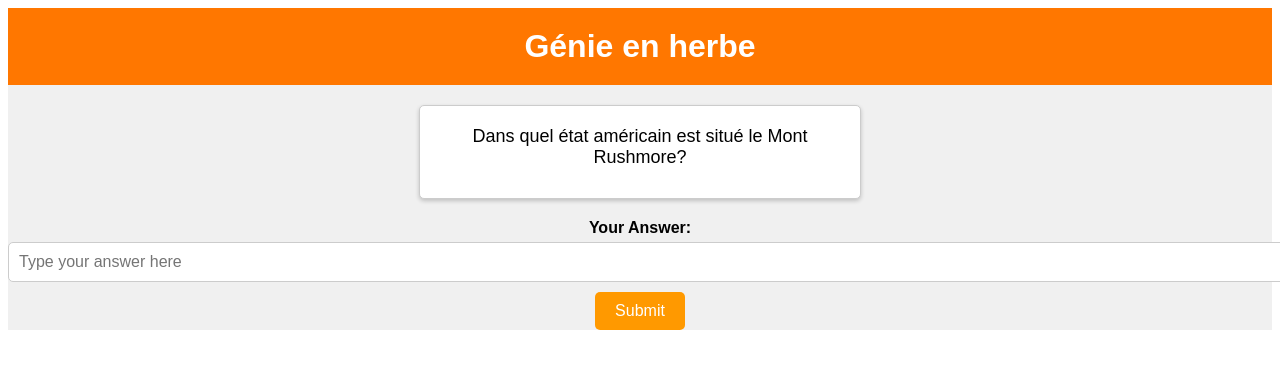
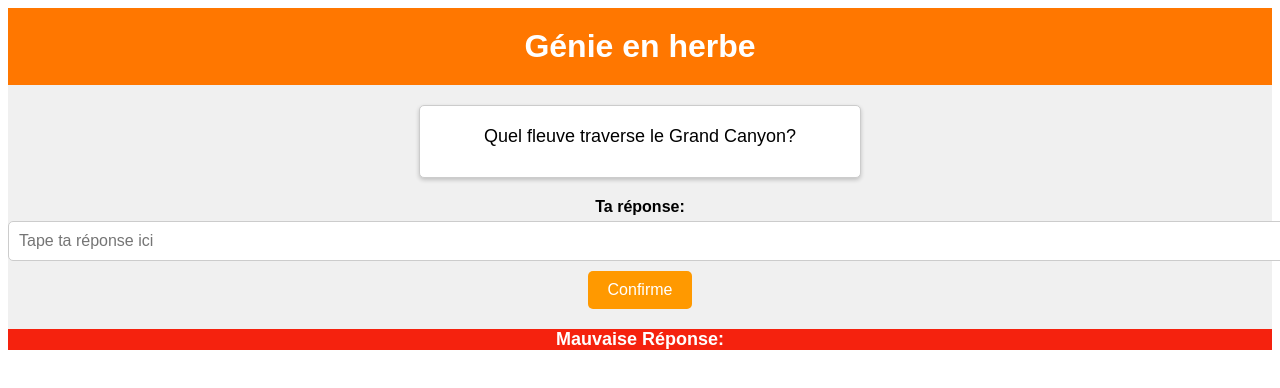
Before and after one commit to phil3838/GEH-training, an Angular app: page / in a window 1280 px wide. Shown: the top 388 px of the page. Built offline with nearby package versions, Linux system fonts and the light colour scheme.

Commit message:
Functioning quiz with red and green feedback

```diff
--- a/src/app/app.component.html
+++ b/src/app/app.component.html
@@ -11,12 +11,17 @@
     </div>
 
     <div id="answer-container">
-        <label for="answer">Your Answer:</label>
-       <input type="text" [(ngModel)]="userAnswer" #answerField (keydown.enter)="checkAnswer(answerField.value)" placeholder="Type your answer here">
-       <button (click)="checkAnswer(userAnswer)">Submit</button>
+        <label for="answer">Ta réponse:</label>
+       <input type="text" [(ngModel)]="userAnswer" #answerField (keydown.enter)="checkAnswer(answerField.value)" [disabled]="isInputDisabled" placeholder="Tape ta réponse ici">
+       <button (click)="checkAnswer(userAnswer)">Confirme</button>
     </div>
 
-    <div id="result"></div>
+    <div id="result">
+  <!-- Show green div when the answer is correct -->
+        <div *ngIf="isCorrect" class="feedback correct-feedback">Bonne Réponse: {{ previousQuestion }}  {{ previousAnswer }}</div>
+  <!-- Show red div when the answer is wrong -->
+        <div *ngIf="!isCorrect" class="feedback wrong-feedback">Mauvaise Réponse: {{ previousQuestion }}  {{ previousAnswer }}</div>
+    </div>
 
 </body>
 </html>
--- a/src/app/app.component.scss
+++ b/src/app/app.component.scss
@@ -65,7 +65,14 @@ button {
     font-weight: bold;
     margin-top: 20px;
 }
-
+.correct-feedback{
+    background-color: #4CAF50;
+    color: white;
+}
+.wrong-feedback{
+    background-color: #f5220e;
+    color: white;
+}
 /* Add hover effect to button */
 button:hover {
     background-color: #ff8c00;
--- a/src/app/app.component.ts
+++ b/src/app/app.component.ts
@@ -10,10 +10,14 @@ export class AppComponent implements OnInit {
   title = "app"
   quizData = new Map<string, string>();
   currentIndex = 0;
-  questionText='';
-  userAnswer='';
+  questionText = '';
+  userAnswer = '';
+  isCorrect: boolean | undefined;
+  previousQuestion: string | undefined;
+  previousAnswer: string | undefined;
+  isInputDisabled=false;
 
-  constructor(private quizService: QuizService) {}
+  constructor(private quizService: QuizService) { }
 
   ngOnInit() {
     this.quizService.getQuizData().subscribe((data) => {
@@ -25,7 +29,7 @@ export class AppComponent implements OnInit {
       });
 
       // Shuffle the quiz data
-      //this.quizService.shuffleMap(this.quizData);
+      this.quizData=this.quizService.shuffleMap(this.quizData);
 
       // Display the first question
       this.displayQuestion();
@@ -33,30 +37,40 @@ export class AppComponent implements OnInit {
   }
 
   displayQuestion() {
-    if (this.currentIndex < this.quizData.size) {
+    if (this.currentIndex < this.quizData.size-1) {
       this.questionText = Array.from(this.quizData.keys())[this.currentIndex];
-
+      this.userAnswer='';
     } else {
-      this.questionText = 'Quiz Finished!';// Quiz is finished
+      this.userAnswer='';
+      this.isInputDisabled=true;
+      this.questionText = 'Y reste pu de questions mon fou !';// Quiz is finished
     }
   }
 
   checkAnswer(userAnswer: string) {
     const correctAnswer = Array.from(this.quizData.values())[this.currentIndex];
+    const pattern = new RegExp(userAnswer.toLowerCase().trim(), 'i');
 
-    if (userAnswer.toLowerCase().trim() === correctAnswer.toLowerCase().trim()) {
-      console.log("good answer")
+    if (pattern.test(correctAnswer.toLowerCase().trim())) {
       this.currentIndex++;
+      this.feedback(true, this.questionText, correctAnswer);
       this.displayQuestion();
       return true;
     } else {
-      console.log(userAnswer+" is not : "+correctAnswer)
+      this.currentIndex++;
+      this.feedback(false, this.questionText, correctAnswer);
+      this.displayQuestion();
       return false;
     }
+  }
+
+  feedback(positive: boolean, question: string, answer: string) {
+    this.isCorrect=positive;
+    this.previousQuestion=question;
+    this.previousAnswer=answer;
   }
 
 
 
 
-
 }
--- a/src/app/quiz.service.ts
+++ b/src/app/quiz.service.ts
@@ -8,12 +8,33 @@ export class QuizService {
   constructor(private http: HttpClient) { }
 
   getQuizData() {
-    return this.http.get('assets/source.csv', {responseType: 'text'})
+    return this.http.get('assets/source.csv', { responseType: 'text' })
   }
 
-  shuffleMap(map: Map<string,string>){
-  const entries = Array.from(map.entries());
+  shuffleMap(map: Map<string, string>) {
+    const entries = Array.from(map.entries());
 
+    map.forEach((value, key) => {
+      console.log(`Key: ${key}, Value: ${value}`);
+    });
+
+    // Shuffle the array of values
+    for (let i = entries.length - 1; i > 0; i--) {
+      const j = Math.floor(Math.random() * (i + 1));
+      [entries[i], entries[j]] = [entries[j], entries[i]];
+    }
+
+    // Create a new Map with the shuffled values and the original keys
+    const shuffledMap = new Map<string, string>(entries);
+
+    console.log("===============================================================================")
+
+    shuffledMap.forEach((value, key) => {
+      console.log(`Key: ${key}, Value: ${value}`);
+    });
+
+
+    return shuffledMap;
 
   }
 }
--- a/src/index.html
+++ b/src/index.html
@@ -2,7 +2,7 @@
 <html lang="en">
 <head>
   <meta charset="utf-8">
-  <title>GehTraining</title>
+  <title>Training Génie en herbe</title>
   <base href="/">
   <meta name="viewport" content="width=device-width, initial-scale=1">
   <link rel="icon" type="image/x-icon" href="favicon.ico">
```
Also changed, not shown: src/assets/source.csv.
